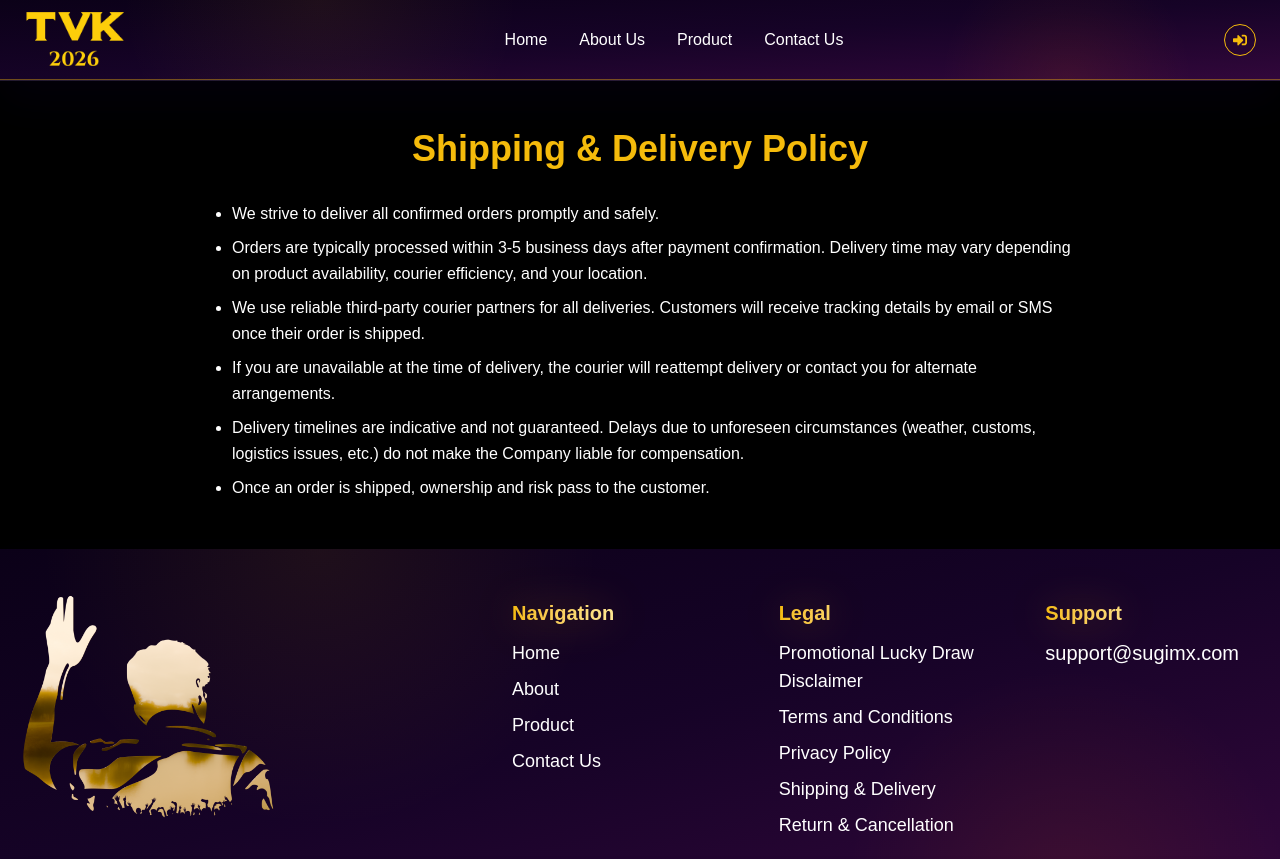
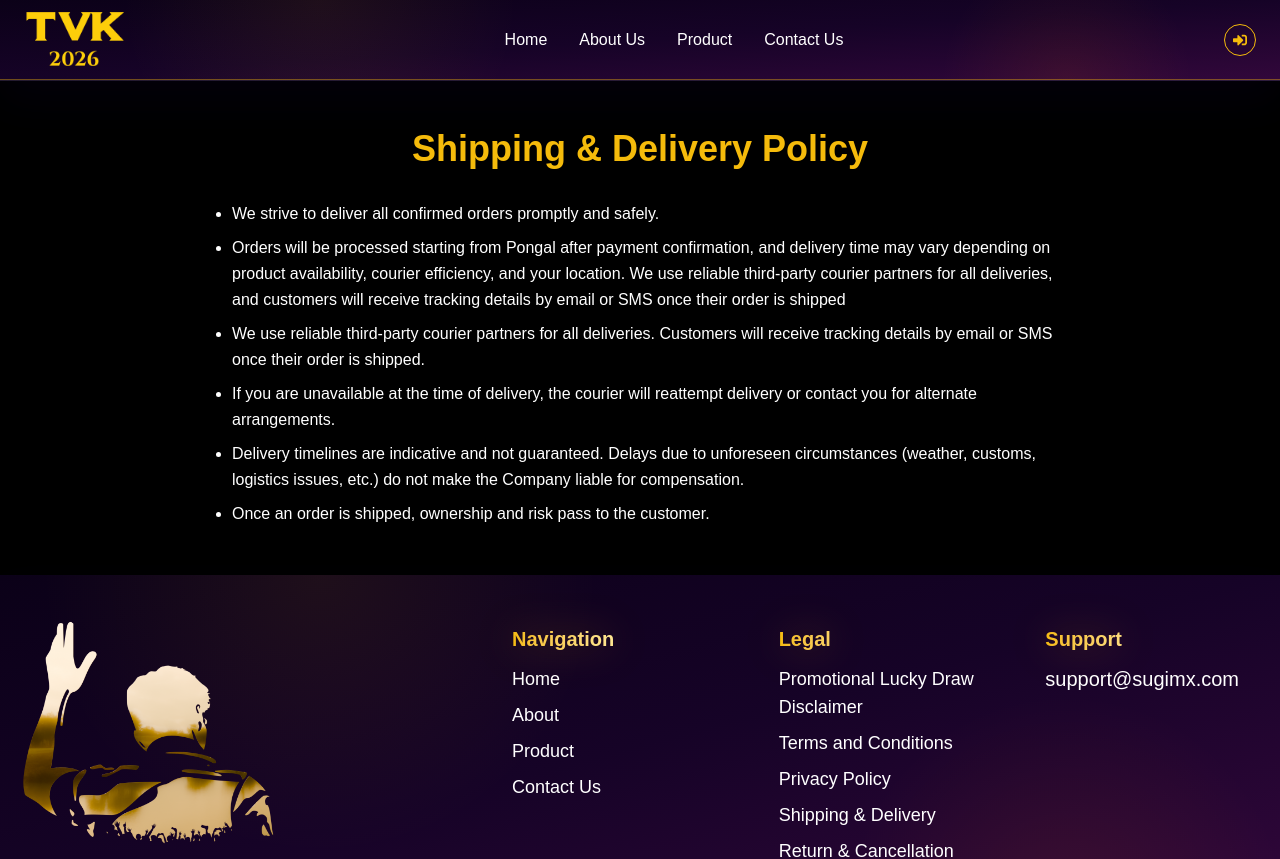
Before and after one commit to sugimx/jananayagan, a Next.js app: page /shipping-policy in a window 1280 px wide. Shown: the top 859 px of the page. Built offline with nearby package versions, Linux system fonts and the light colour scheme.

Commit message:
changes in policy and invoice

```diff
--- a/src/app/(public)/shipping-policy/page.tsx
+++ b/src/app/(public)/shipping-policy/page.tsx
@@ -12,7 +12,7 @@ const ShippingPolicy = () => {
                 <div className="space-y-6 text-white leading-relaxed">
                     <ul className="list-disc pl-6 space-y-2 mt-3">
                         <li>We strive to deliver all confirmed orders promptly and safely.</li>
-                        <li>Orders are typically processed within 3-5 business days after payment confirmation. Delivery time may vary depending on product availability, courier efficiency, and your location.</li>
+                        <li>Orders will be processed starting from Pongal after payment confirmation, and delivery time may vary depending on product availability, courier efficiency, and your location. We use reliable third-party courier partners for all deliveries, and customers will receive tracking details by email or SMS once their order is shipped</li>
                         <li>We use reliable third-party courier partners for all deliveries. Customers will receive tracking details by email or SMS once their order is shipped.</li>
                         <li>If you are unavailable at the time of delivery, the courier will reattempt delivery or contact you for alternate arrangements.</li>
                         <li>Delivery timelines are indicative and not guaranteed. Delays due to unforeseen circumstances (weather, customs, logistics issues, etc.) do not make the Company liable for compensation.</li>
--- a/src/components/layouts/user/InvoicePdfDownloadButton.tsx
+++ b/src/components/layouts/user/InvoicePdfDownloadButton.tsx
@@ -86,7 +86,8 @@ const InvoicePDF = ({ data }: {data: InvoiceProps}) => (
         <View style={{ fontSize: 14, marginRight: 40 }}>
           <Text style={{ marginBottom: 12 }}>Billed To</Text>
           <Text style={{ marginBottom: 8 }}>{data?.billedTo?.name}</Text>
-          <Text style={{ marginBottom: 8, flexWrap: "wrap" }}>{data?.billedTo?.addressLine1} {data?.billedTo?.landmark}, {data?.billedTo?.city}, {data?.billedTo?.state}</Text>
+          <Text style={{ marginBottom: 8, flexWrap: "wrap" }}>{data?.billedTo?.addressLine1} {data?.billedTo?.landmark}</Text>
+          <Text style={{ marginBottom: 8, flexWrap: "wrap" }}>{data?.billedTo?.city}, {data?.billedTo?.state}</Text>
           <Text style={{ marginBottom: 8 }}>{data?.billedTo?.phone}</Text>
         </View>
         <View style={{ fontSize: 12, marginRight: 10 }}>
@@ -97,7 +98,7 @@ const InvoicePDF = ({ data }: {data: InvoiceProps}) => (
         </View>
       </View>
       <View style={{ marginTop: 40, marginBottom: 8 }}>
-          <Text style={{ fontSize: 12 }}>This is an invoice sample. This message is set as default. You can always change it to whatever you like. Feel free.</Text>
+          <Text style={{ fontSize: 12 }}>Thank you for your order! Wishing you a wonderful day ahead.</Text>
       </View>
       <View style={{ marginTop: 35 }}>
           <View style={{ flexDirection: 'row', fontSize: 12, justifyContent: 'space-between', marginBottom: 4 }}>
```
